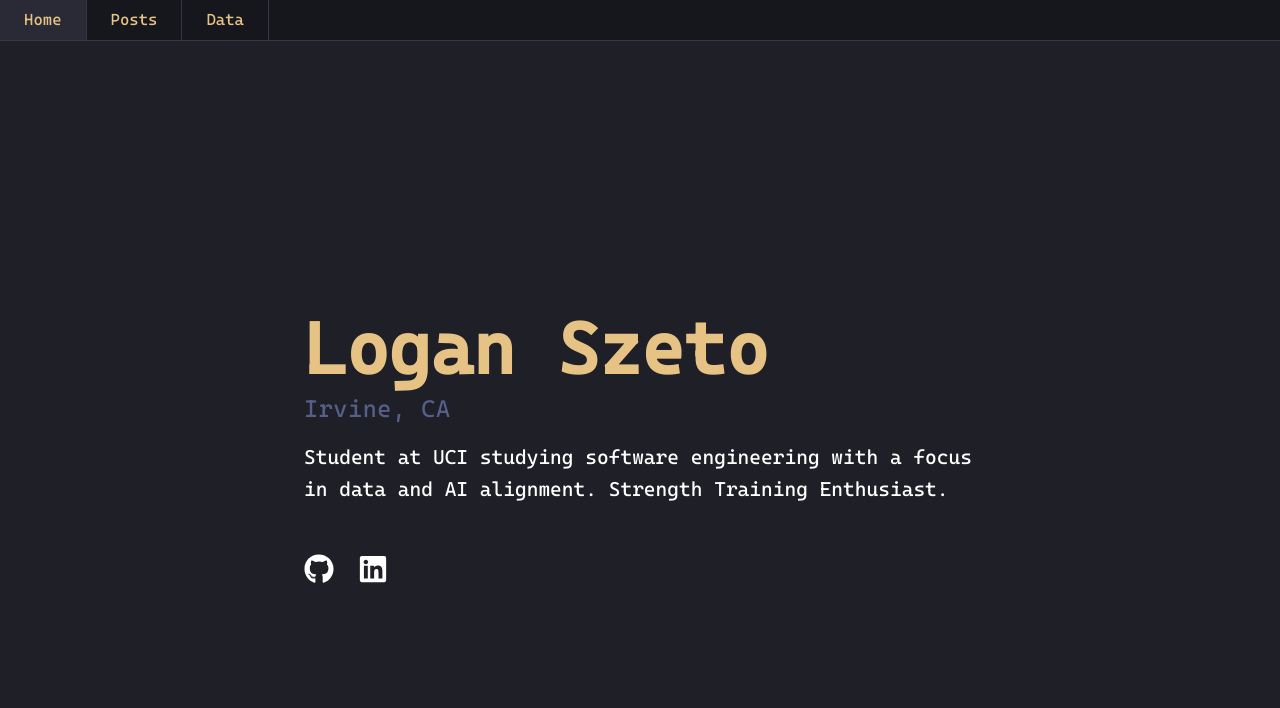
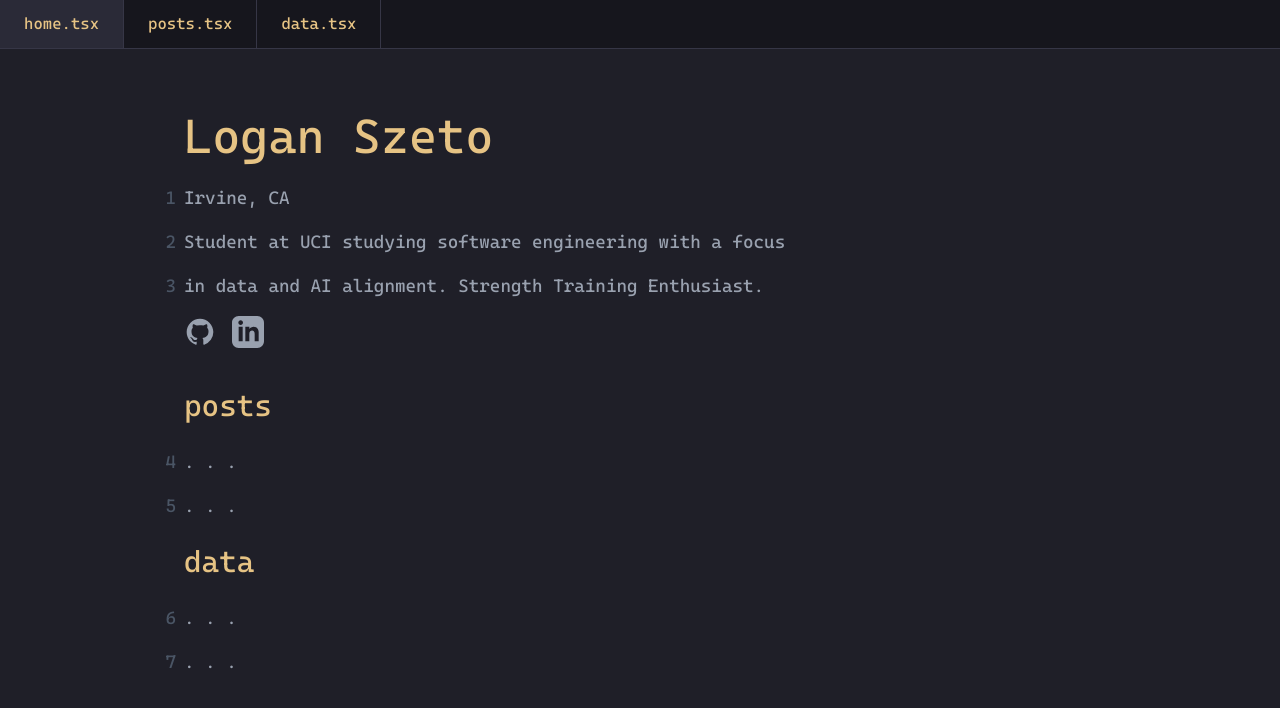
Before and after one commit to loganszeto/loganszeto, a Next.js app: page / in a window 1280 px wide. Shown: the top 708 px of the page. Built offline with nearby package versions, Linux system fonts and the light colour scheme.

Commit message:
changed up formatting

```diff
--- /dev/null
+++ b/app/components/Tabs.tsx
@@ -0,0 +1,44 @@
+'use client';
+
+import { usePathname } from 'next/navigation';
+import Link from 'next/link';
+
+interface Tab {
+  name: string;
+  path: string;
+  icon?: string;
+}
+
+const tabs: Tab[] = [
+  { name: 'home.tsx', path: '/' },
+  { name: 'posts.tsx', path: '/posts' },
+  { name: 'data.tsx', path: '/data' },
+];
+
+export default function Tabs() {
+  const pathname = usePathname();
+
+  return (
+    <div className="fixed top-0 left-0 right-0 z-50">
+      <div className="flex bg-[#16161d] border-b border-[#363646]">
+        {tabs.map((tab) => {
+          const isActive = pathname === tab.path;
+          return (
+            <Link
+              key={tab.path}
+              href={tab.path}
+              className={`
+                px-6 py-3 flex items-center gap-2 text-base
+                border-r border-[#363646]
+                hover:bg-[#2a2a37] transition-colors
+                ${isActive ? 'bg-[#2a2a37]' : ''}
+              `}
+            >
+              <span className="text-[#e6c384]">{tab.name}</span>
+            </Link>
+          );
+        })}
+      </div>
+    </div>
+  );
+}
--- a/app/globals.css
+++ b/app/globals.css
@@ -38,3 +38,19 @@ body {
   color: var(--foreground);
   font-family: Arial, Helvetica, sans-serif;
 }
+
+.editor-content {
+  @apply relative mt-12 px-6;
+  min-height: calc(100vh - 3rem);
+}
+
+/* Line numbers */
+.editor-content p {
+  @apply relative;
+  counter-increment: line;
+}
+
+.editor-content p::before {
+  content: counter(line);
+  @apply absolute -left-6 text-gray-600 text-right w-4;
+}
--- a/app/layout.tsx
+++ b/app/layout.tsx
@@ -1,6 +1,6 @@
 import './globals.css';
 import type { Metadata } from 'next';
-import Navigation from './components/Navigation';
+import Tabs from './components/Tabs';
 
 export const metadata: Metadata = {
   title: 'Logan Szeto',
@@ -15,8 +15,8 @@ export default function RootLayout({
   return (
     <html lang="en">
       <body style={{ fontFamily: 'Cascadia, monospace' }} className="bg-[#16161d] text-gray-100">
-        <Navigation />
-        <div className="pt-12">
+        <Tabs />
+        <div className="editor-content p-6">
           {children}
         </div>
       </body>
--- a/app/page.tsx
+++ b/app/page.tsx
@@ -3,36 +3,29 @@ import { FaGithub, FaLinkedin } from 'react-icons/fa';
 
 export default function Home() {
   return (
-    <main className="flex min-h-screen flex-col items-center justify-center p-24 bg-[#1f1f28] text-white">
-      <div className="max-w-2xl">
-        <h1 className="text-7xl font-bold mb-2 text-[#e6c384]">
-          Logan Szeto
-        </h1>
-        <p className="text-2xl text-[#565f89] mb-4 font-light tracking-wide">
-          Irvine, CA
-        </p>
-        <p className="text-xl mb-8 leading-relaxed text-white">
-          Student at UCI studying software engineering with a focus in data and AI alignment. Strength Training Enthusiast.
-        </p>
-        <div className="flex space-x-6 mt-12">
-          <Link
-            href="https://github.com/loganszeto"
-            target="_blank"
-            rel="noopener noreferrer"
-            className="text-3xl text-white hover:text-[#565f89] transition-colors"
-          >
-            <FaGithub />
-          </Link>
-          <Link
-            href="https://linkedin.com/in/loganszeto"
-            target="_blank"
-            rel="noopener noreferrer"
-            className="text-3xl text-white hover:text-[#565f89] transition-colors"
-          >
-            <FaLinkedin />
-          </Link>
-        </div>
+    <div className="flex flex-col min-h-screen pl-40 pt-10">
+      <h1 className="text-[#e6c384] text-5xl mb-6">Logan Szeto</h1>
+      <p className="text-gray-400 text-lg mb-4">Irvine, CA</p>
+      <p className="text-gray-400 text-lg mb-4">Student at UCI studying software engineering with a focus</p>
+      <p className="text-gray-400 text-lg mb-4">in data and AI alignment. Strength Training Enthusiast.</p>
+      <div className="flex gap-4">
+        <a href="https://github.com/loganszeto" target="_blank" rel="noopener noreferrer">
+          <svg className="w-8 h-8 text-gray-400 hover:text-[#e6c384] transition-colors" fill="currentColor" viewBox="0 0 24 24">
+            <path fillRule="evenodd" d="M12 2C6.477 2 2 6.484 2 12.017c0 4.425 2.865 8.18 6.839 9.504.5.092.682-.217.682-.483 0-.237-.008-.868-.013-1.703-2.782.605-3.369-1.343-3.369-1.343-.454-1.158-1.11-1.466-1.11-1.466-.908-.62.069-.608.069-.608 1.003.07 1.531 1.032 1.531 1.032.892 1.53 2.341 1.088 2.91.832.092-.647.35-1.088.636-1.338-2.22-.253-4.555-1.113-4.555-4.951 0-1.093.39-1.988 1.029-2.688-.103-.253-.446-1.272.098-2.65 0 0 .84-.27 2.75 1.026A9.564 9.564 0 0112 6.844c.85.004 1.705.115 2.504.337 1.909-1.296 2.747-1.027 2.747-1.027.546 1.379.202 2.398.1 2.651.64.7 1.028 1.595 1.028 2.688 0 3.848-2.339 4.695-4.566 4.943.359.309.678.92.678 1.855 0 1.338-.012 2.419-.012 2.747 0 .268.18.58.688.482A10.019 10.019 0 0022 12.017C22 6.484 17.522 2 12 2z" clipRule="evenodd" />
+          </svg>
+        </a>
+        <a href="https://linkedin.com/in/loganszeto" target="_blank" rel="noopener noreferrer">
+          <svg className="w-8 h-8 text-gray-400 hover:text-[#e6c384] transition-colors" fill="currentColor" viewBox="0 0 24 24">
+            <path d="M19 0h-14c-2.761 0-5 2.239-5 5v14c0 2.761 2.239 5 5 5h14c2.762 0 5-2.239 5-5v-14c0-2.761-2.238-5-5-5zm-11 19h-3v-11h3v11zm-1.5-12.268c-.966 0-1.75-.79-1.75-1.764s.784-1.764 1.75-1.764 1.75.79 1.75 1.764-.783 1.764-1.75 1.764zm13.5 12.268h-3v-5.604c0-3.368-4-3.113-4 0v5.604h-3v-11h3v1.765c1.396-2.586 7-2.777 7 2.476v6.759z"/>
+          </svg>
+        </a>
       </div>
-    </main>
+      <h1 className="text-[#e6c384] mt-10 text-3xl mb-6">posts</h1>
+      <p className="text-gray-400 text-lg mb-4">. . .</p>
+      <p className="text-gray-400 text-lg mb-4">. . .</p>
+      <h1 className="text-[#e6c384] mt-2 text-3xl mb-6">data</h1>
+      <p className="text-gray-400 text-lg mb-4">. . .</p>
+      <p className="text-gray-400 text-lg mb-4">. . .</p>
+    </div>
   );
 }
```
